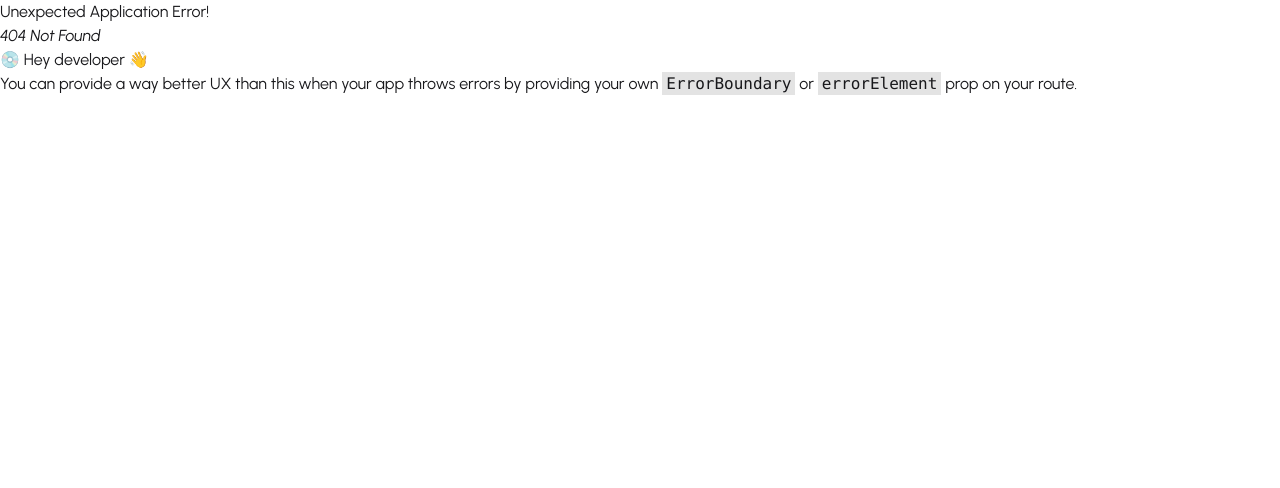
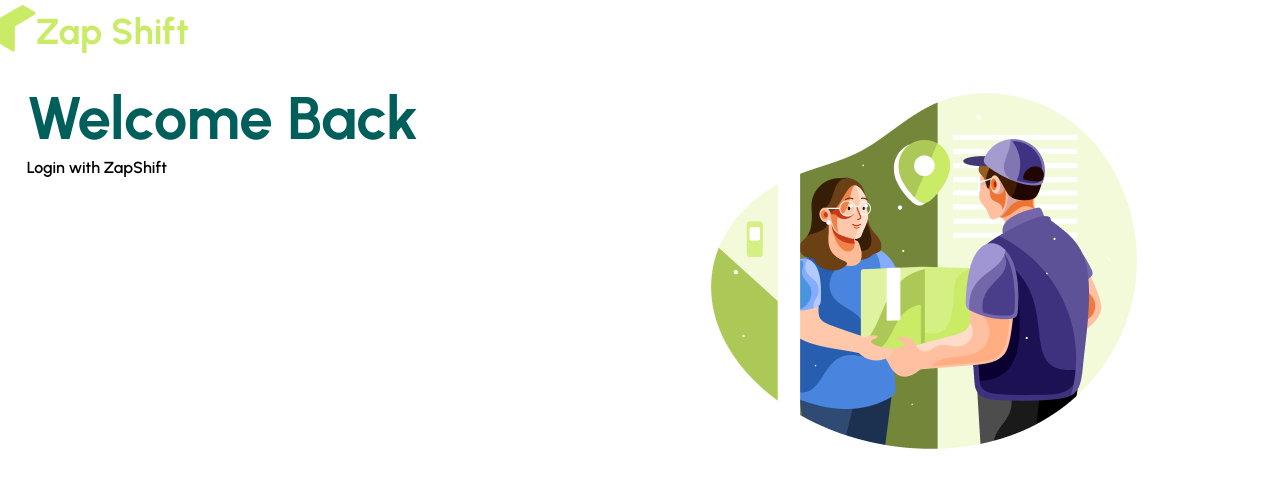
Before and after one commit to rimpakasundi07/Zap-Shift-Client, a React (Vite) app: page /login in a window 1280 px wide. Before the commit this address had no page. Shown: the top 488 px of the page. Built offline with nearby package versions, Linux system fonts and the light colour scheme.

Commit message:
Added initial structure and header content for the Login component

```diff
--- a/package.json
+++ b/package.json
@@ -15,6 +15,7 @@
     "react": "^19.2.0",
     "react-dom": "^19.2.0",
     "react-fast-marquee": "^1.6.5",
+    "react-hook-form": "^7.68.0",
     "react-icons": "^5.5.0",
     "react-leaflet": "^5.0.0-rc.2",
     "react-responsive-carousel": "^3.2.23",
--- /dev/null
+++ b/src/layouts/AuthLayout.jsx
@@ -0,0 +1,22 @@
+import React from "react";
+import Logo from "../components/Logo/Logo";
+import { Outlet } from "react-router";
+import authImg from "../assets/authImage.png";
+
+const AuthLayout = () => {
+  return (
+    <div className="">
+      <Logo></Logo>
+      <div className="flex">
+        <div className="flex-1">
+          <Outlet></Outlet>
+        </div>
+        <div className="flex-1">
+          <img src={authImg} alt="" />
+        </div>
+      </div>
+    </div>
+  );
+};
+
+export default AuthLayout;
--- /dev/null
+++ b/src/pages/Auth/Login/Login.jsx
@@ -0,0 +1,14 @@
+import React from "react";
+
+const Login = () => {
+  return (
+    <div className="w-11/12 mx-auto py-3 lg:py-6">
+      <h2 className="font-bold text-teal-800 text-xl md:text-3xl lg:text-6xl ">
+        Welcome Back
+      </h2>
+      <p className="text-black py-2 font-semibold">Login with ZapShift</p>
+    </div>
+  );
+};
+
+export default Login;
--- /dev/null
+++ b/src/pages/Auth/Register/Register.jsx
@@ -0,0 +1,11 @@
+import React from "react";
+
+const Register = () => {
+  return (
+    <div>
+      <p>I am register</p>
+    </div>
+  );
+};
+
+export default Register;
--- a/src/routes/router.jsx
+++ b/src/routes/router.jsx
@@ -3,6 +3,9 @@ import { RouterProvider } from "react-router/dom";
 import RootLayout from "../layouts/RootLayout";
 import Home from "../pages/Home/Home";
 import Coverage from "../pages/Coverage/Coverage";
+import AuthLayout from "../layouts/AuthLayout";
+import Login from "../pages/Auth/Login/Login";
+import Register from "../pages/Auth/Register/Register";
 
 export const router = createBrowserRouter([
   {
@@ -20,4 +23,18 @@ export const router = createBrowserRouter([
       },
     ],
   },
+  {
+    path: "/",
+    Component: AuthLayout,
+    children: [
+      {
+        path: "/login",
+        Component: Login,
+      },
+      {
+        path: "/register",
+        Component: Register,
+      },
+    ],
+  },
 ]);
```
Also changed, not shown: 1 other file (tests, documents, lock files or other folders).
